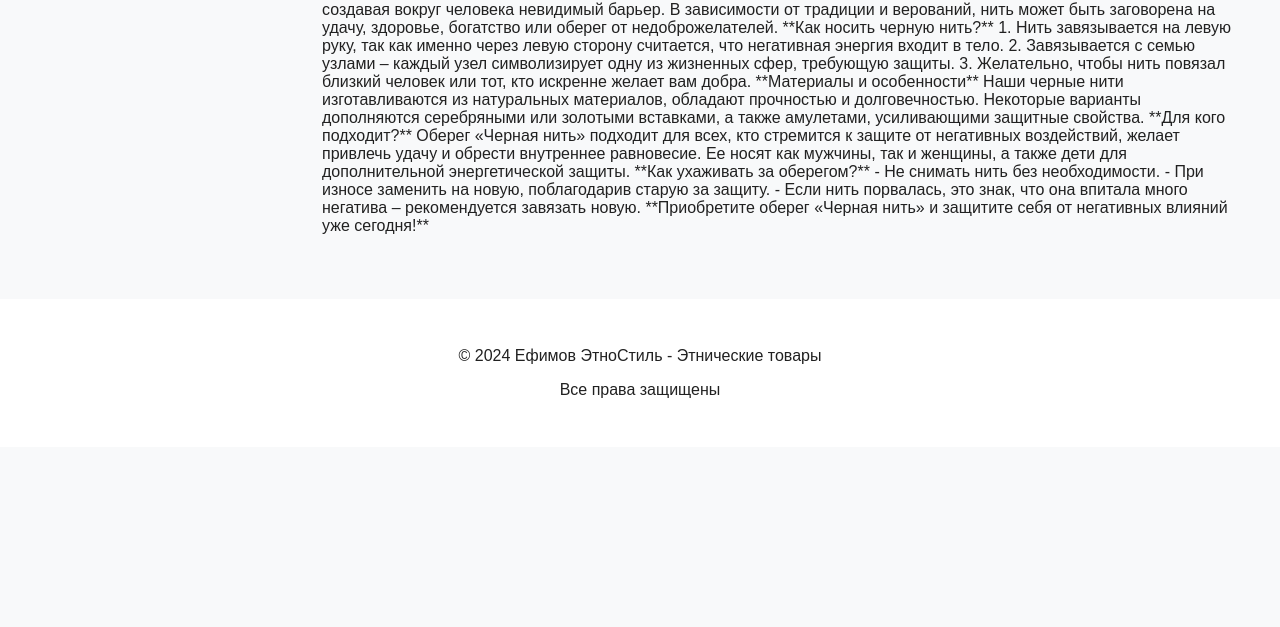
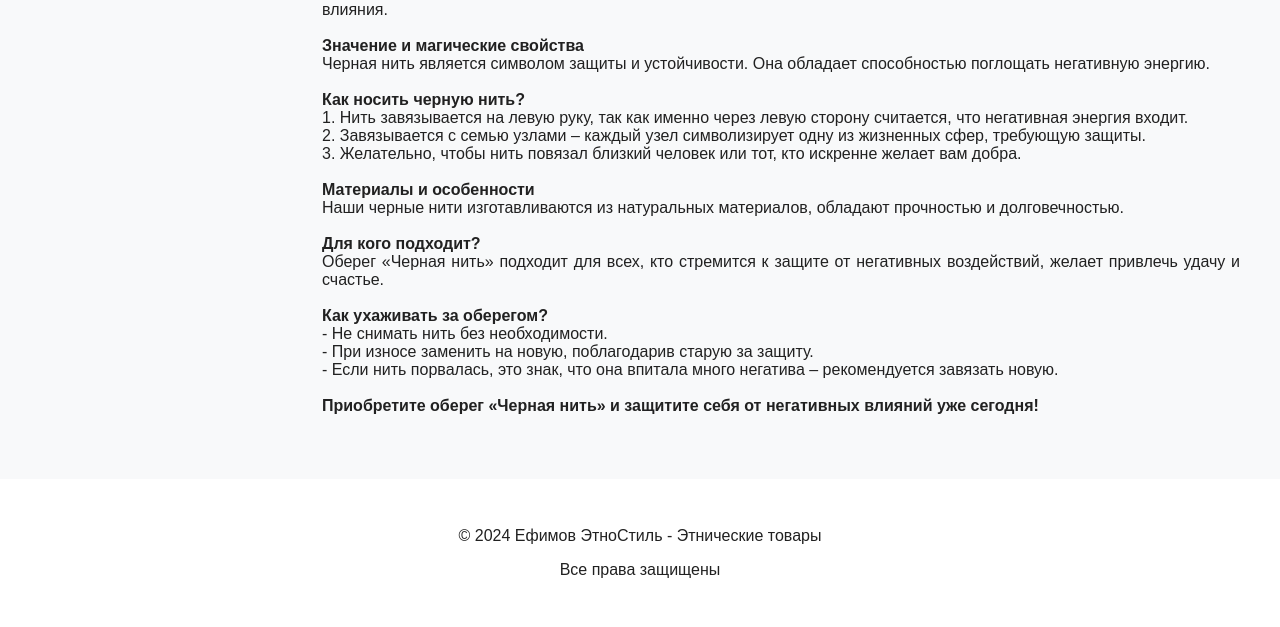
Before and after one commit to IgorEfimof/efimov-ethnostyle, a plain HTML site: page chernaya-nit.html in a window 1280 px wide. Shown: the part 281-908 px from the top of the page. Before the commit the page ends 800 px from the top, so only its background shows below. Drawn offline with Linux system fonts and the light colour scheme.

Commit message:
Update chernaya-nit.html

```diff
--- a/chernaya-nit.html
+++ b/chernaya-nit.html
@@ -5,6 +5,11 @@
   <meta name="viewport" content="width=device-width, initial-scale=1">
   <title>Черная нить - Ефимов ЭтноСтиль</title>
   <link href="style.css" rel="stylesheet" type="text/css" />
+  <style>
+    .justified-text {
+      text-align: justify;
+    }
+  </style>
 </head>
 <body>
   <header class="header">
@@ -25,32 +30,31 @@
 
   <main>
     <h2>Черная нить</h2>
-    <p>**Оберег "Черная нить"**
+    <p class="justified-text"><strong>Оберег "Черная нить"</strong><br /><br />
 
-**Описание**
-Черная нить — это мощный оберег, который с древних времен использовался для защиты от негатива, сглаза и дурных помыслов. Этот амулет носится на запястье и служит щитом от негативной энергии, помогая своему владельцу сохранять внутреннюю гармонию и благополучие.
+<strong>Описание</strong><br />
+Черная нить — это мощный оберег, который с древних времен использовался для защиты от негатива, сглаза и дурного влияния.<br /><br />
 
-**Значение и магические свойства**
-Черная нить является символом защиты и устойчивости. Она обладает способностью поглощать негативную энергетику, создавая вокруг человека невидимый барьер. В зависимости от традиции и верований, нить может быть заговорена на удачу, здоровье, богатство или оберег от недоброжелателей.
+<strong>Значение и магические свойства</strong><br />
+Черная нить является символом защиты и устойчивости. Она обладает способностью поглощать негативную энергию.<br /><br />
 
-**Как носить черную нить?**
-1. Нить завязывается на левую руку, так как именно через левую сторону считается, что негативная энергия входит в тело.
-2. Завязывается с семью узлами – каждый узел символизирует одну из жизненных сфер, требующую защиты.
-3. Желательно, чтобы нить повязал близкий человек или тот, кто искренне желает вам добра.
+<strong>Как носить черную нить?</strong><br />
+1. Нить завязывается на левую руку, так как именно через левую сторону считается, что негативная энергия входит.<br />
+2. Завязывается с семью узлами – каждый узел символизирует одну из жизненных сфер, требующую защиты.<br />
+3. Желательно, чтобы нить повязал близкий человек или тот, кто искренне желает вам добра.<br /><br />
 
-**Материалы и особенности**
-Наши черные нити изготавливаются из натуральных материалов, обладают прочностью и долговечностью. Некоторые варианты дополняются серебряными или золотыми вставками, а также амулетами, усиливающими защитные свойства.
+<strong>Материалы и особенности</strong><br />
+Наши черные нити изготавливаются из натуральных материалов, обладают прочностью и долговечностью.<br /><br />
 
-**Для кого подходит?**
-Оберег «Черная нить» подходит для всех, кто стремится к защите от негативных воздействий, желает привлечь удачу и обрести внутреннее равновесие. Ее носят как мужчины, так и женщины, а также дети для дополнительной энергетической защиты.
+<strong>Для кого подходит?</strong><br />
+Оберег «Черная нить» подходит для всех, кто стремится к защите от негативных воздействий, желает привлечь удачу и счастье.<br /><br />
 
-**Как ухаживать за оберегом?**
-- Не снимать нить без необходимости.
-- При износе заменить на новую, поблагодарив старую за защиту.
-- Если нить порвалась, это знак, что она впитала много негатива – рекомендуется завязать новую.
+<strong>Как ухаживать за оберегом?</strong><br />
+- Не снимать нить без необходимости.<br />
+- При износе заменить на новую, поблагодарив старую за защиту.<br />
+- Если нить порвалась, это знак, что она впитала много негатива – рекомендуется завязать новую.<br /><br />
 
-**Приобретите оберег «Черная нить» и защитите себя от негативных влияний уже сегодня!**
-
+<strong>Приобретите оберег «Черная нить» и защитите себя от негативных влияний уже сегодня!</strong>
 </p>
   </main>
 
```
